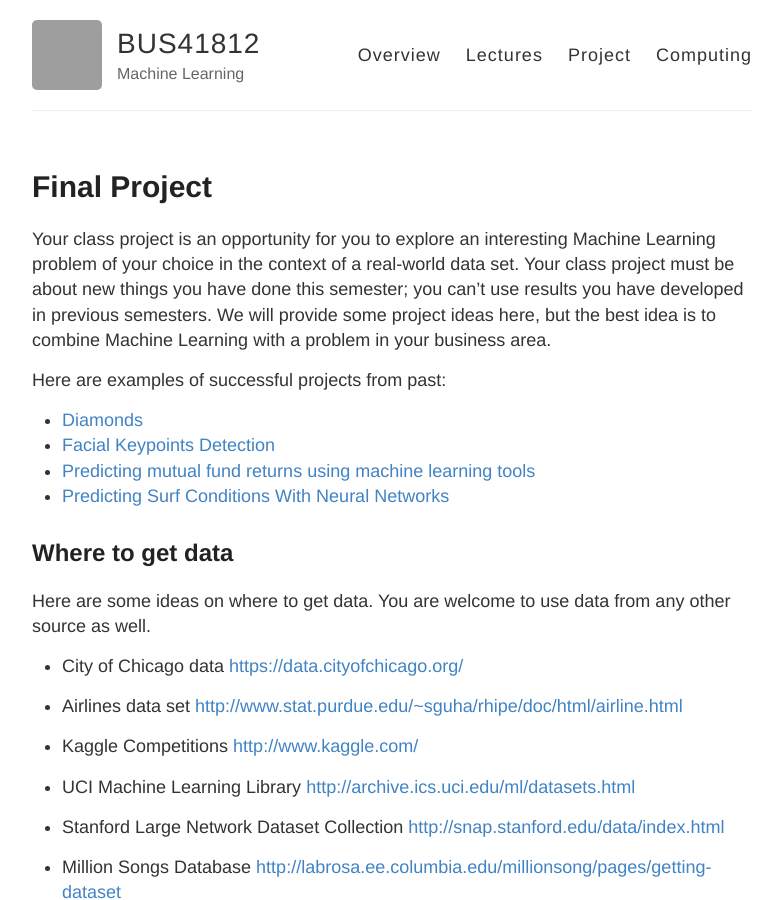
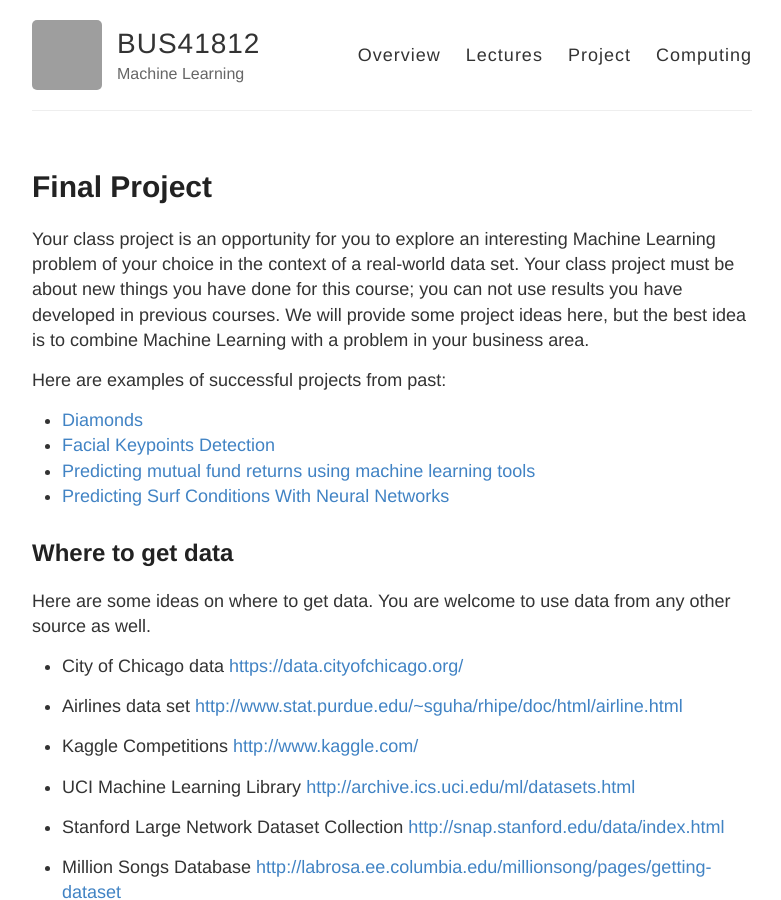
Before and after one commit to ChicagoBoothML/ExecML, a Jekyll site: the page built from project.md, in a window 1280 px wide and 900 px high. Shown: the whole window, without its empty margins (248-1029 px from the left). Built offline with Jekyll 4.4.1, drawn with Linux system fonts in a browser that asks for light colours; grey boxes are pictures that could not be loaded.

Commit message:
Update project.md

```diff
--- a/project.md
+++ b/project.md
@@ -5,7 +5,7 @@ permalink: /project/
 ---
 
 Your class project is an opportunity for you to explore an interesting Machine Learning problem of your choice
-in the context of a real-world data set. Your class project must be about new things you have done this semester; you can't use results you have developed in previous semesters. We will provide some project ideas here, but the best idea is to combine Machine Learning with a problem in your business area.
+in the context of a real-world data set. Your class project must be about new things you have done for this course; you can not use results you have developed in previous courses. We will provide some project ideas here, but the best idea is to combine Machine Learning with a problem in your business area.
 
 Here are examples of successful projects from past:
 
```
